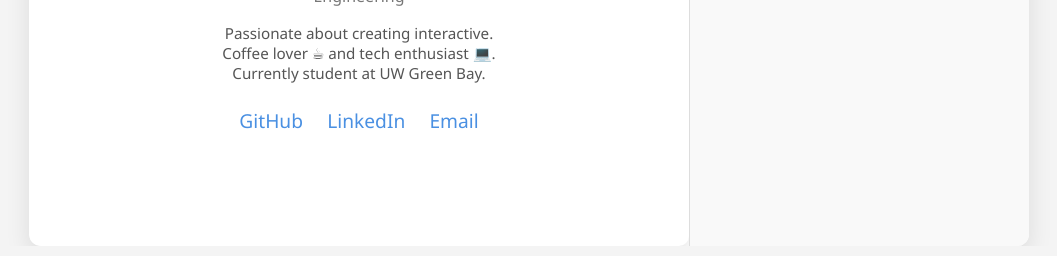
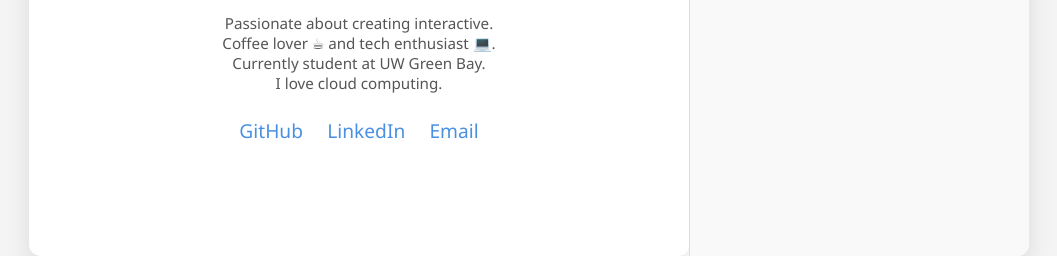
Before and after one commit to thaon7832/final_CI, a plain HTML site: page index.html in a window 1280 px wide. Shown: the part 603-859 px from the top of the page, without its empty margins (111-1168 px from the left). Drawn offline with Linux system fonts and the light colour scheme.

Commit message:
Update index.html

```diff
--- a/index.html
+++ b/index.html
@@ -20,7 +20,8 @@
       <div id="tab-content" class="profile-bio tab-content">
         Passionate about creating interactive. <br>
         Coffee lover ☕ and tech enthusiast 💻.<br />
-        Currently student at UW Green Bay.
+        Currently student at UW Green Bay.<br>
+        I love cloud computing.
       </div>
       <div class="social-links">
         <a href="https://github.com/" target="_blank">GitHub</a>
```
